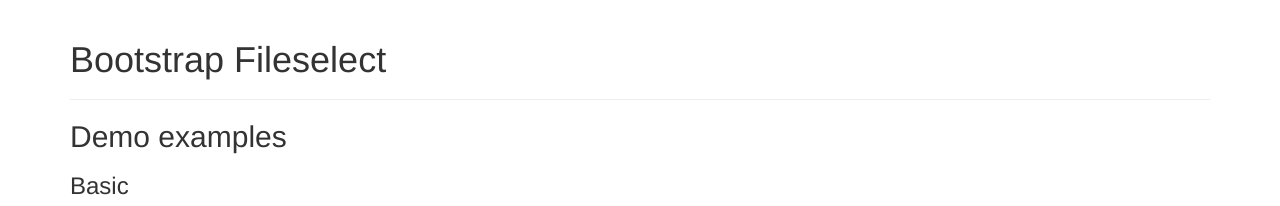
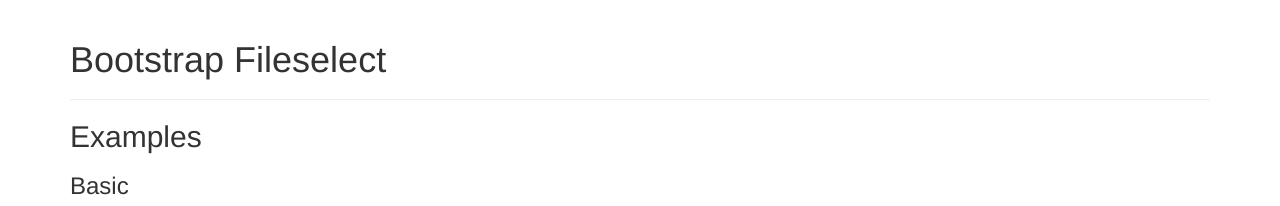
Before and after one commit to jnessier/Bootstrap-Fileselect, a website: page demo.html in a window 1280 px wide. Shown: the top 206 px of the page. Drawn offline with nearby package versions, Linux system fonts and the light colour scheme; files whose address does not match are found by name.

Commit message:
Revert "Moved and renamed demo page"
This reverts commit 57453aef37f7f0ef5568124c80bece5ad48a3987.

```diff
--- a/demo/index.html
+++ b/demo.html
@@ -1,7 +1,7 @@
 <!DOCTYPE html>
 <html lang="en">
     <head>
-        <title>Bootstrap Fileselect Demo</title>
+        <title>Bootstrap Fileselect Examples</title>
 
         <meta charset="UTF-8">
         <meta name="viewport" content="width=device-width, initial-scale=1.0">
@@ -32,7 +32,7 @@
                 <h1>Bootstrap Fileselect</h1>
             </div>
 
-            <h2>Demo examples</h2>
+            <h2>Examples</h2>
             <h3>Basic</h3>
             <div class="row">
                 <div class="col-md-6">
```
Also changed, not shown: LICENSE.md (added).
